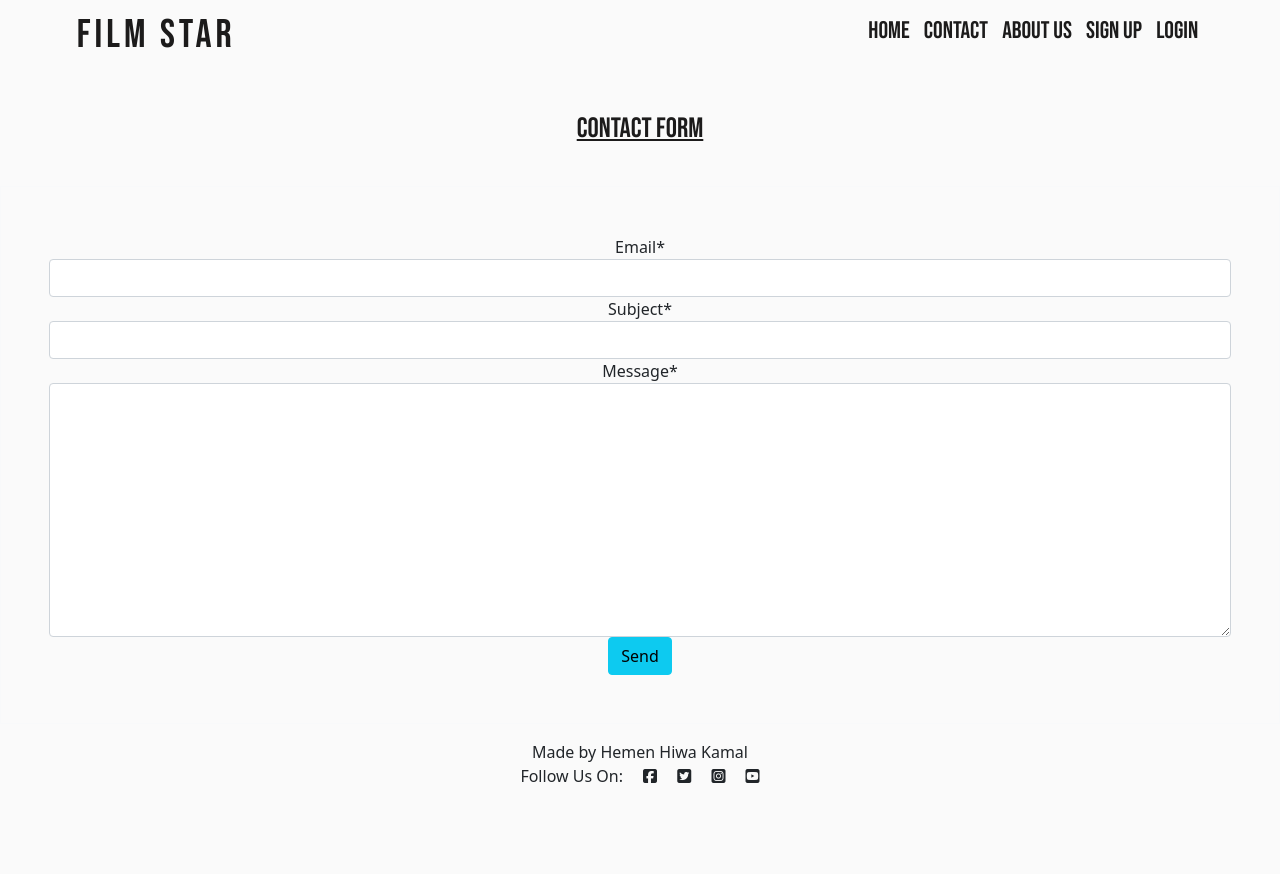
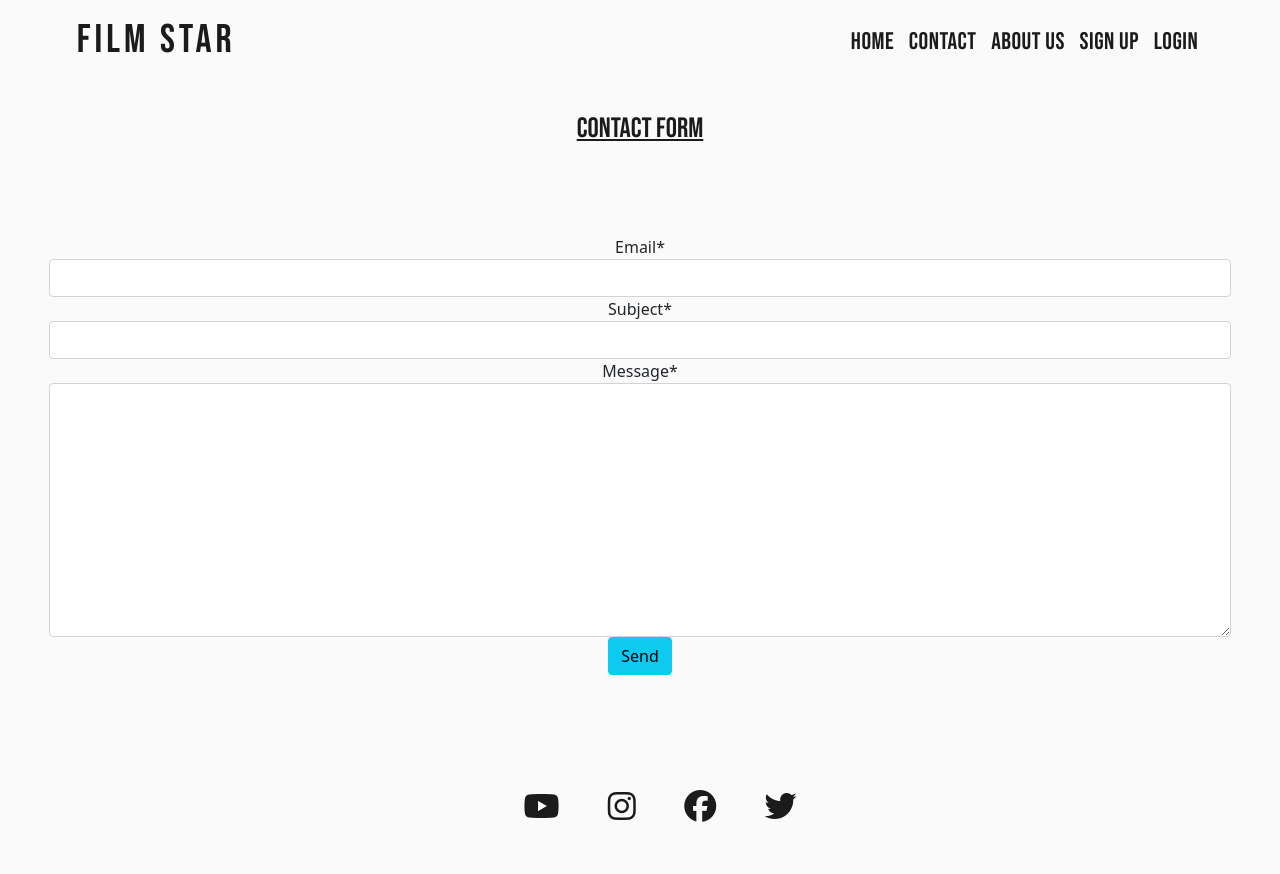
Before and after one commit to Code-Institute-Submissions/Hemenhk-filmstar_JanResub, a Django app: page /contact in a window 1280 px wide. Before the commit the page ends 783 px from the top, so only its background shows below. Run offline with Django 3.2, Linux system fonts and the light colour scheme; some libraries are stand-ins or nearby versions.

Commit message:
Add styling to social media links and navbar

```diff
--- a/filmstar/settings.py
+++ b/filmstar/settings.py
@@ -92,7 +92,7 @@ TEMPLATES = [
 WSGI_APPLICATION = 'filmstar.wsgi.application'
 
 
-DEVELOPMENT = True
+DEVELOPMENT = False
 
 if DEVELOPMENT:
     DATABASES = {
--- a/static/css/style.css
+++ b/static/css/style.css
@@ -23,6 +23,7 @@ body {
 
 #logo {
     font-family: 'Bebas Neue', cursive;
+    padding-top: 10px;
     font-size: 250%;
     letter-spacing: 4px;
     color: #1c1b1b;
@@ -132,6 +133,8 @@ nav {
 .nav-links {
     flex: 1;
     text-align: right;
+    padding-top: 22px;
+    letter-spacing: 0.5px;
 }
 
 .nav-links ul li {
@@ -277,6 +280,26 @@ nav .fa-solid {
     color: #fafafa;
 }
 
+/* Footer */
+
+.footer {
+    height: 150px;
+}
+
+.social-links > li {
+    display: inline;
+    padding-left: 40px;
+    font-size: 200%;
+}
+
+.social-links i {
+    padding-top: 50px;
+    color: #1c1b1b;
+}
+
+.social-links i:hover {
+    color: #e04c4c;
+}
 
 @media screen and (max-width: 770px) {
 
--- a/templates/base.html
+++ b/templates/base.html
@@ -60,12 +60,29 @@
     </main>
 
     <!-- Footer -->
-    <footer class="footer mt-auto py-3 dark-bg">
-        <p class="m-0 text-center text-black">Made by Hemen Hiwa Kamal</p>
-        <p class="m-0 text-center text-black">Follow Us On: <i class="fab fa-facebook-square ms-3"></i>
-            <i class="fab fa-twitter-square ms-3"></i>
-            <i class="fab fa-instagram-square ms-3"></i>
-            <i class="fab fa-youtube-square ms-3"></i></p>
+    <footer class="footer mt-auto py-3" id="footer">
+        <ul class="social-links p-0 text-center">
+            <li>
+                <a href="https://www.youtube.com" target="_blank"
+                    aria-label="Visit our YouTube page (link opens in a new tab)" rel="noopener"><i
+                        class="fab fa-youtube"></i></a>
+            </li>
+            <li>
+                <a href="https://www.instagram.com" target="_blank"
+                    aria-label="Visit our Instagram page (links opens in a new tab)" rel="noopener"><i
+                        class="fab fa-instagram"></i></a>
+            </li>
+            <li>
+                <a href="https://www.facebook.com" target="_blank"
+                    aria-label="Visit our Facebook page (link opens in a new tab)" rel="noopener"><i
+                        class="fab fa-facebook"></i></a>
+            </li>
+            <li>
+                <a href="https://www.twitter.com" target="_blank"
+                    aria-label="Visit our Twitter page (link opens in a new tab)" rel="noopener"><i
+                        class="fab fa-twitter"></i></a>
+            </li>
+        </ul>
     </footer>
 
 
```
Also changed, not shown: blog/tests/test_urls.py (+2 -1 lines), blog/tests/test_views.py (+2 -1 lines), db.sqlite3.
